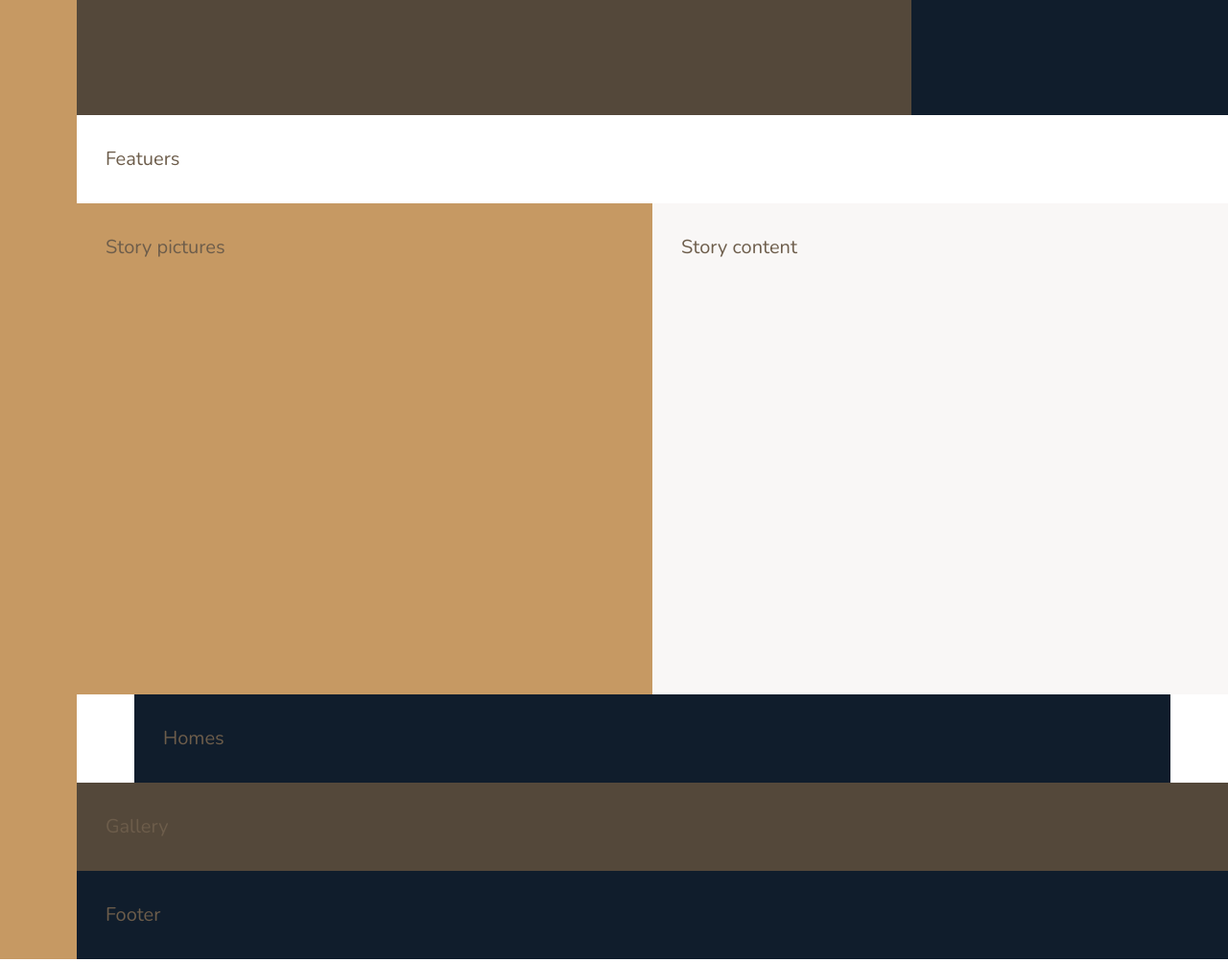
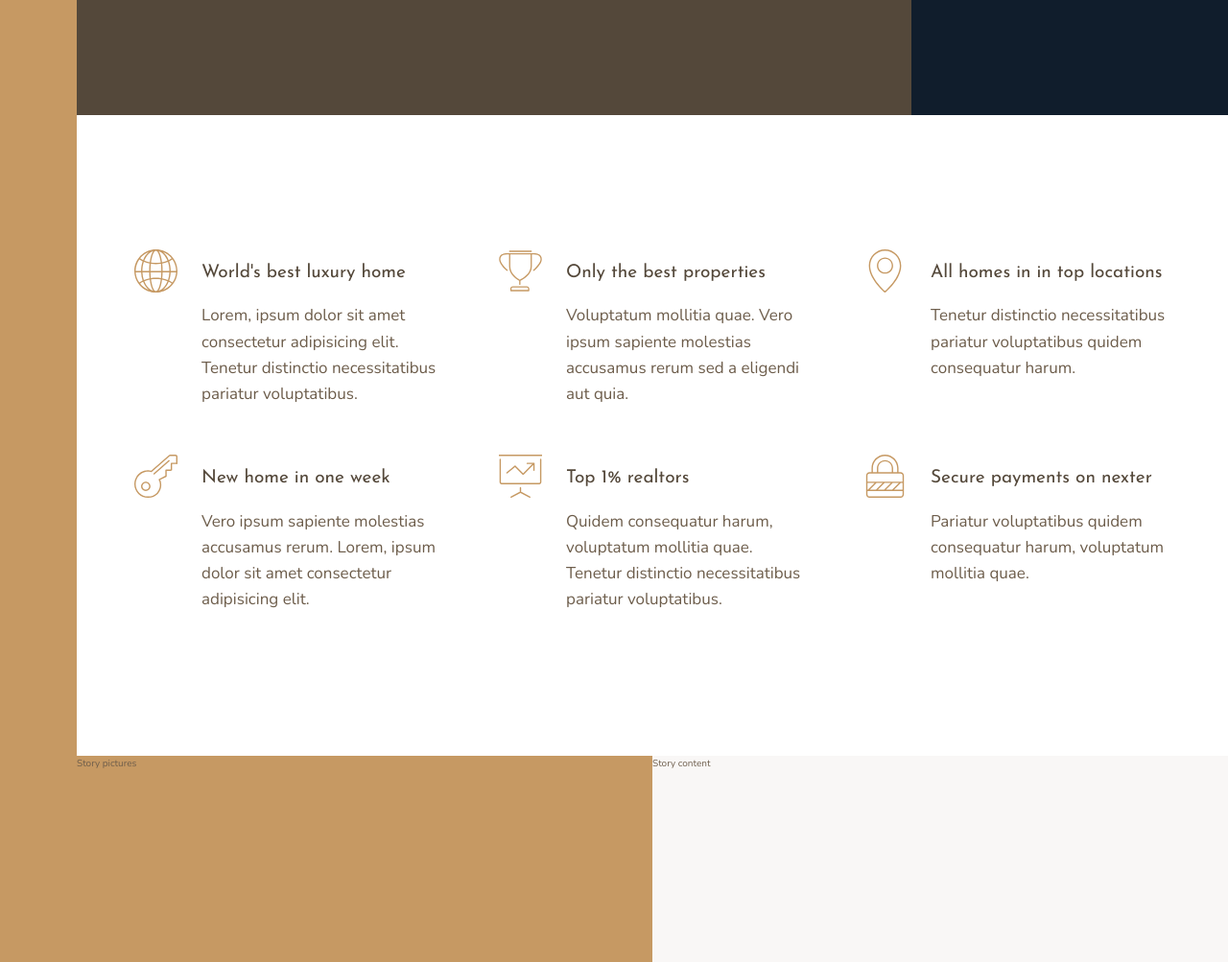
Before and after one commit to DuttaAnirudh/nexter-website, a website: page index.html in a window 1280 px wide. Shown: the part 520-1523 px from the top of the page at 96% size. Drawn offline with nearby package versions, Linux system fonts and the light colour scheme.

Commit message:
feat: add feature section to home page

```diff
--- a/index.html
+++ b/index.html
@@ -21,7 +21,73 @@
 
     <div class="realtors">Top 3 realtors</div>
 
-    <section class="features">Featuers</section>
+    <section class="features">
+      <div class="feature">
+        <svg class="feature__icon">
+          <use href="assets/sprite.svg#icon-global"></use>
+        </svg>
+        <h4 class="heading-4 heading-4--dark">World's best luxury home</h4>
+        <p class="feature__text">
+          Lorem, ipsum dolor sit amet consectetur adipisicing elit. Tenetur
+          distinctio necessitatibus pariatur voluptatibus.
+        </p>
+      </div>
+
+      <div class="feature">
+        <svg class="feature__icon">
+          <use href="assets/sprite.svg#icon-trophy"></use>
+        </svg>
+        <h4 class="heading-4 heading-4--dark">Only the best properties</h4>
+        <p class="feature__text">
+          Voluptatum mollitia quae. Vero ipsum sapiente molestias accusamus
+          rerum sed a eligendi aut quia.
+        </p>
+      </div>
+
+      <div class="feature">
+        <svg class="feature__icon">
+          <use href="assets/sprite.svg#icon-map-pin"></use>
+        </svg>
+        <h4 class="heading-4 heading-4--dark">All homes in in top locations</h4>
+        <p class="feature__text">
+          Tenetur distinctio necessitatibus pariatur voluptatibus quidem
+          consequatur harum.
+        </p>
+      </div>
+
+      <div class="feature">
+        <svg class="feature__icon">
+          <use href="assets/sprite.svg#icon-key"></use>
+        </svg>
+        <h4 class="heading-4 heading-4--dark">New home in one week</h4>
+        <p class="feature__text">
+          Vero ipsum sapiente molestias accusamus rerum. Lorem, ipsum dolor sit
+          amet consectetur adipisicing elit.
+        </p>
+      </div>
+
+      <div class="feature">
+        <svg class="feature__icon">
+          <use href="assets/sprite.svg#icon-presentation"></use>
+        </svg>
+        <h4 class="heading-4 heading-4--dark">Top 1% realtors</h4>
+        <p class="feature__text">
+          Quidem consequatur harum, voluptatum mollitia quae. Tenetur distinctio
+          necessitatibus pariatur voluptatibus.
+        </p>
+      </div>
+
+      <div class="feature">
+        <svg class="feature__icon">
+          <use href="assets/sprite.svg#icon-lock"></use>
+        </svg>
+        <h4 class="heading-4 heading-4--dark">Secure payments on nexter</h4>
+        <p class="feature__text">
+          Pariatur voluptatibus quidem consequatur harum, voluptatum mollitia
+          quae.
+        </p>
+      </div>
+    </section>
 
     <div class="story__pictures">Story pictures</div>
 
--- /dev/null
+++ b/sass/abstracts/_placeholder.scss
@@ -0,0 +1,4 @@
+%heading {
+  font-family: $font-display;
+  font-weight: 400;
+}
--- a/sass/base/_base.scss
+++ b/sass/base/_base.scss
@@ -1,6 +1,3 @@
-:root {
-}
-
 * {
   margin: 0;
   padding: 0;
@@ -17,18 +14,10 @@ html {
   font-size: 62.5%;
 }
 
-body {
-}
-
 .container {
   display: grid;
   grid-template-rows: 80vh min-content 40vw repeat(3, min-content);
   grid-template-columns:
     8rem minmax(6rem, 1fr) repeat(8, minmax(min-content, 14rem))
     minmax(6rem, 1fr);
-
-  & > * {
-    font-size: 2rem;
-    padding: 3rem;
-  }
 }
--- a/sass/base/_typography.scss
+++ b/sass/base/_typography.scss
@@ -4,3 +4,28 @@ body {
   font-weight: 300;
   line-height: 1.6;
 }
+
+.heading-1 {
+  @extend %heading;
+}
+
+.heading-2 {
+  @extend %heading;
+}
+
+.heading-3 {
+  @extend %heading;
+}
+
+.heading-4 {
+  @extend %heading;
+  font-size: 1.9rem;
+
+  &--light {
+    color: $color-grey-light-1;
+  }
+
+  &--dark {
+    color: $color-grey-dark-1;
+  }
+}
--- /dev/null
+++ b/sass/components/_feature.scss
@@ -0,0 +1,17 @@
+.feature {
+  display: grid;
+  grid-template-columns: min-content 1fr;
+  gap: 1.5rem 2.5rem;
+
+  &__icon {
+    fill: $color-primary;
+    width: 4.5rem;
+    height: 4.5rem;
+    grid-row: 1 / span 2;
+    transform: translateY(-1rem);
+  }
+
+  &__text {
+    font-size: 1.7rem;
+  }
+}
--- a/sass/layouts/_features.scss
+++ b/sass/layouts/_features.scss
@@ -1,4 +1,9 @@
 .features {
-  background-color: $color-grey-light-2;
   grid-column: 3 / 11;
+  margin: 15rem 0;
+
+  display: grid;
+  grid-template-columns: repeat(auto-fit, minmax(25rem, 1fr));
+  gap: 6rem;
+  align-items: start;
 }
--- a/sass/main.scss
+++ b/sass/main.scss
@@ -1,4 +1,5 @@
 @import "abstracts/variables";
+@import "abstracts/placeholder";
 @import "abstracts/functions";
 @import "abstracts/mixins";
 
@@ -11,9 +12,11 @@
 
 @import "layouts/sidebar";
 @import "layouts/header";
+@import "layouts/features";
 @import "layouts/homes";
 @import "layouts/footer";
 
 @import "components/realtors";
+@import "components/feature";
 @import "components/story";
 @import "components/gallery";
```
Also changed, not shown: css/style.css.
